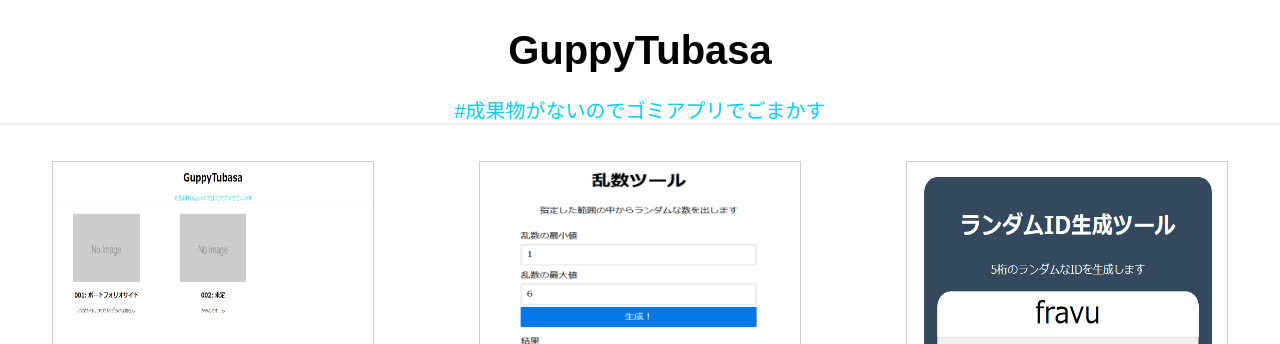
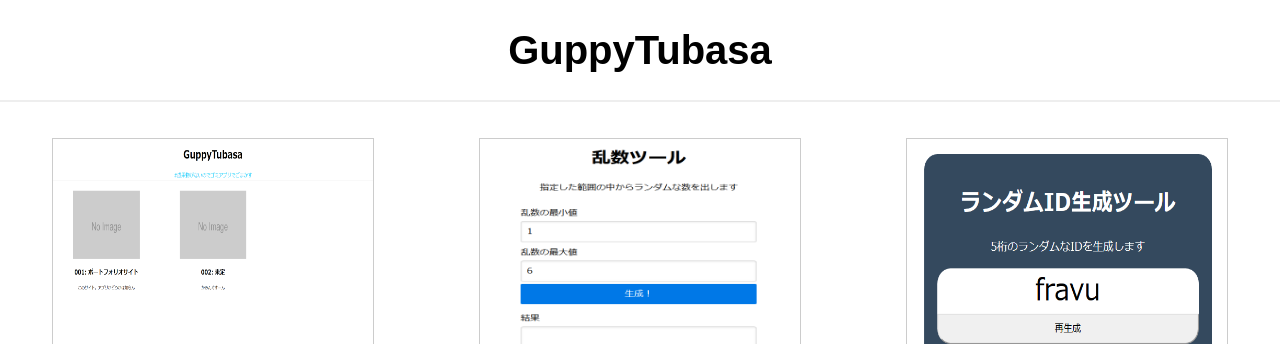
Before and after one commit to g-zen/001_Portfolio, a plain HTML site: page index.html in a window 1280 px wide. Shown: the top 344 px of the page. Drawn offline with nearby package versions, Linux system fonts and the light colour scheme.

Commit message:
Update index.html

```diff
--- a/index.html
+++ b/index.html
@@ -12,7 +12,6 @@
   <body>
     <header>
       <h1 class="title">GuppyTubasa</h1>
-      <a class="link" href="https://twitter.com/GuppyTubasa">#成果物がないのでゴミアプリでごまかす</a>
     </header>
 
     <div class="container">
```
